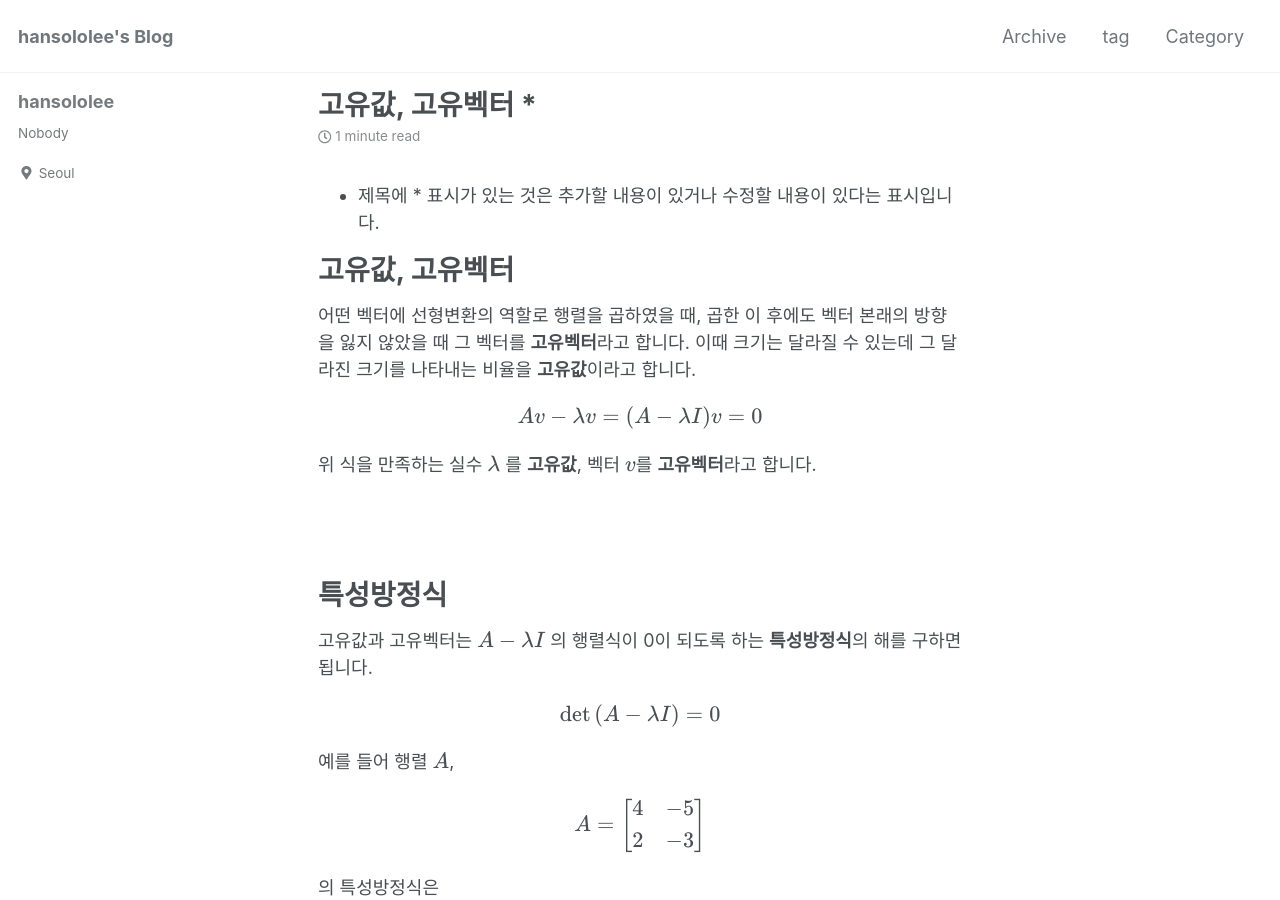
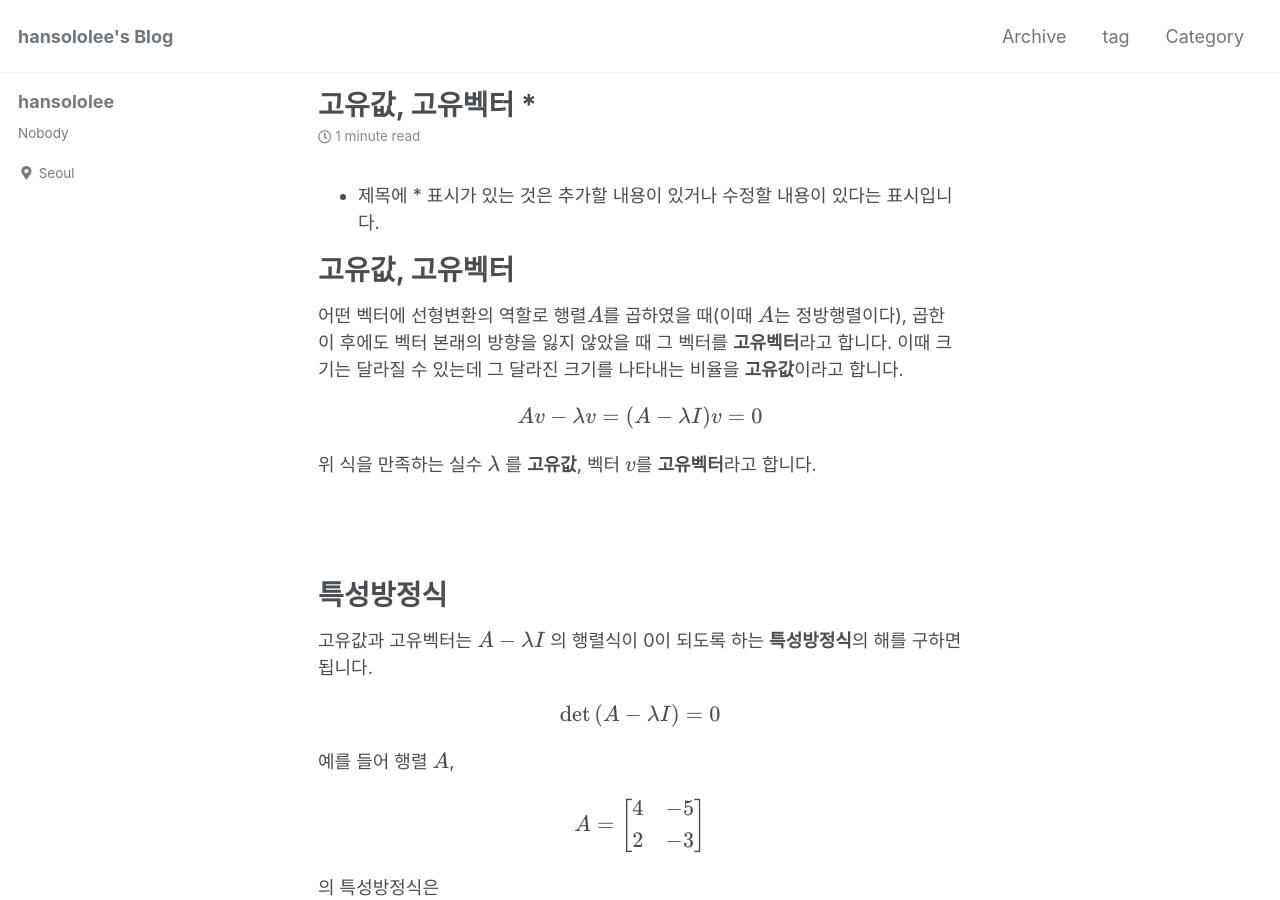
Before and after one commit to arisongha/hansololee.github.io, a Jekyll site: the page built from _posts/2019-01-14-eigenvalue.md, in a window 1280 px wide and 900 px high. Built offline with Jekyll 4.4.1, drawn with Linux system fonts in a browser that asks for light colours; cached includes are drawn as plain includes; nearby versions of some CDN libraries; formulas are drawn with MathJax 3.

Commit message:
Update 2019-01-14-eigenvalue.md

```diff
--- a/_posts/2019-01-14-eigenvalue.md
+++ b/_posts/2019-01-14-eigenvalue.md
@@ -13,7 +13,7 @@ categories:
 
 # 고유값, 고유벡터
 
-어떤 벡터에 선형변환의 역할로 행렬을 곱하였을 때, 곱한 이 후에도 벡터 본래의 방향을 잃지 않았을 때 그 벡터를 **고유벡터**라고 합니다. 이때 크기는 달라질 수 있는데 그 달라진 크기를 나타내는 비율을 **고유값**이라고 합니다.
+어떤 벡터에 선형변환의 역할로 행렬$$A$$를 곱하였을 때(이때 $$A$$는 정방행렬이다), 곱한 이 후에도 벡터 본래의 방향을 잃지 않았을 때 그 벡터를 **고유벡터**라고 합니다. 이때 크기는 달라질 수 있는데 그 달라진 크기를 나타내는 비율을 **고유값**이라고 합니다.
 
 $$Av - \lambda v = (A - \lambda I) v = 0$$
 
```
